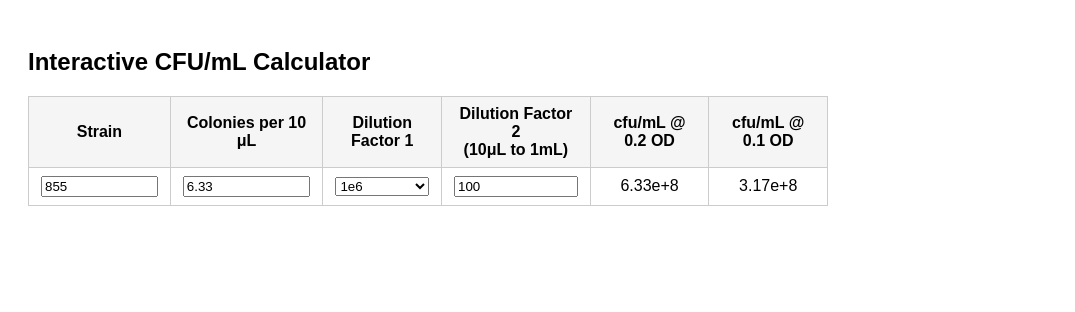
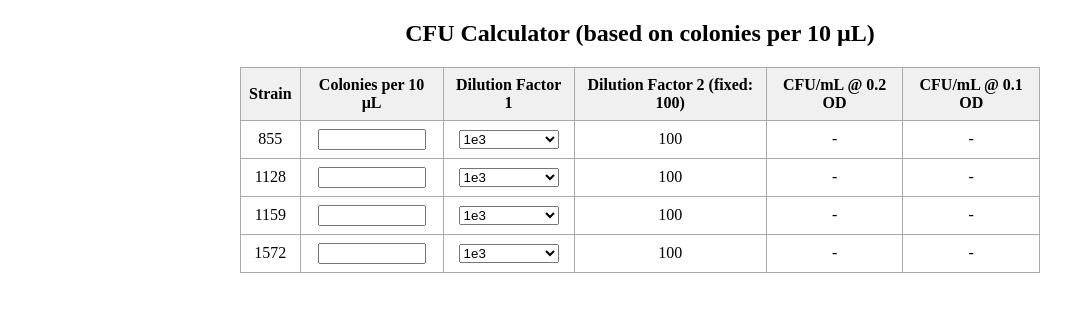
Before and after one commit to Pooran-Dewari/cfu-calculator, a plain HTML site: page index.html in a window 1280 px wide. Shown: the whole page, without its empty margins (0-1075 px from the left). Drawn offline with Linux system fonts and the light colour scheme.

Commit message:
Update index.html

```diff
--- a/index.html
+++ b/index.html
@@ -1,93 +1,91 @@
 <!DOCTYPE html>
 <html lang="en">
 <head>
-  <meta charset="UTF-8">
+  <meta charset="UTF-8" />
+  <meta name="viewport" content="width=device-width, initial-scale=1.0"/>
   <title>CFU Calculator</title>
   <style>
-    body {
-      font-family: Arial, sans-serif;
-      padding: 20px;
-    }
     table {
       border-collapse: collapse;
       width: 100%;
       max-width: 800px;
+      margin: 20px auto;
     }
     th, td {
-      border: 1px solid #ccc;
-      padding: 8px 12px;
+      border: 1px solid #aaa;
+      padding: 8px;
       text-align: center;
     }
     th {
-      background-color: #f5f5f5;
+      background-color: #f0f0f0;
     }
-    input {
-      width: 100%;
-      box-sizing: border-box;
-    }
-    select {
-      width: 100%;
+    input, select {
+      width: 100px;
     }
   </style>
 </head>
 <body>
-  <h2>Interactive CFU/mL Calculator</h2>
+
+  <h2 style="text-align: center;">CFU Calculator (based on colonies per 10 µL)</h2>
+
   <table>
     <thead>
       <tr>
         <th>Strain</th>
-        <th>Colonies per 10 μL</th>
+        <th>Colonies per 10 µL</th>
         <th>Dilution Factor 1</th>
-        <th>Dilution Factor 2<br>(10μL to 1mL)</th>
-        <th>cfu/mL @ 0.2 OD</th>
-        <th>cfu/mL @ 0.1 OD</th>
+        <th>Dilution Factor 2 (fixed: 100)</th>
+        <th>CFU/mL @ 0.2 OD</th>
+        <th>CFU/mL @ 0.1 OD</th>
       </tr>
     </thead>
-    <tbody>
-      <tr>
-        <td><input value="855"></td>
-        <td><input type="number" value="6.33" class="colonies"></td>
-        <td>
-          <select class="dilution1">
-            <option value="1e3">1e3</option>
-            <option value="1e4">1e4</option>
-            <option value="1e5">1e5</option>
-            <option value="1e6" selected>1e6</option>
-            <option value="1e7">1e7</option>
-            <option value="1e8">1e8</option>
-          </select>
-        </td>
-        <td><input type="number" value="100" class="dilution2"></td>
-        <td class="cfu-02"></td>
-        <td class="cfu-01"></td>
-      </tr>
-      <!-- Add more rows if needed -->
+    <tbody id="cfu-table-body">
+      <!-- Table rows will be inserted here by JavaScript -->
     </tbody>
   </table>
 
   <script>
-    function calculateAll() {
-      document.querySelectorAll("tbody tr").forEach(row => {
-        const colonies = parseFloat(row.querySelector(".colonies").value);
-        const dilution1 = parseFloat(row.querySelector(".dilution1").value);
-        const dilution2 = parseFloat(row.querySelector(".dilution2").value);
+    const strains = ["855", "1128", "1159", "1572"];
+    const dilutionOptions = ["1e3", "1e4", "1e5", "1e6", "1e7", "1e8"];
+    const dilution2 = 100;
 
+    const tbody = document.getElementById("cfu-table-body");
+
+    strains.forEach(strain => {
+      const row = document.createElement("tr");
+
+      row.innerHTML = `
+        <td>${strain}</td>
+        <td><input type="number" id="colonies-${strain}" oninput="calculate('${strain}')"></td>
+        <td>
+          <select id="dilution1-${strain}" onchange="calculate('${strain}')">
+            ${dilutionOptions.map(val => `<option value="${val}">${val}</option>`).join("")}
+          </select>
+        </td>
+        <td>${dilution2}</td>
+        <td><span id="cfu_02-${strain}">-</span></td>
+        <td><span id="cfu_01-${strain}">-</span></td>
+      `;
+
+      tbody.appendChild(row);
+    });
+
+    function calculate(strain) {
+      const colonies = parseFloat(document.getElementById(`colonies-${strain}`).value);
+      const dilution1 = parseFloat(document.getElementById(`dilution1-${strain}`).value);
+
+      if (!isNaN(colonies) && !isNaN(dilution1)) {
         const cfu_02 = colonies * dilution1 * dilution2;
         const cfu_01 = cfu_02 / 2;
 
-        row.querySelector(".cfu-02").textContent = cfu_02.toExponential(2);
-        row.querySelector(".cfu-01").textContent = cfu_01.toExponential(2);
-      });
+        document.getElementById(`cfu_02-${strain}`).textContent = cfu_02.toExponential(2);
+        document.getElementById(`cfu_01-${strain}`).textContent = cfu_01.toExponential(2);
+      } else {
+        document.getElementById(`cfu_02-${strain}`).textContent = "-";
+        document.getElementById(`cfu_01-${strain}`).textContent = "-";
+      }
     }
+  </script>
 
-    // Attach event listeners
-    document.querySelectorAll("input, select").forEach(el => {
-      el.addEventListener("input", calculateAll);
-      el.addEventListener("change", calculateAll);
-    });
-
-    // Initial calculation
-    calculateAll();
-  </script>
 </body>
 </html>
```
